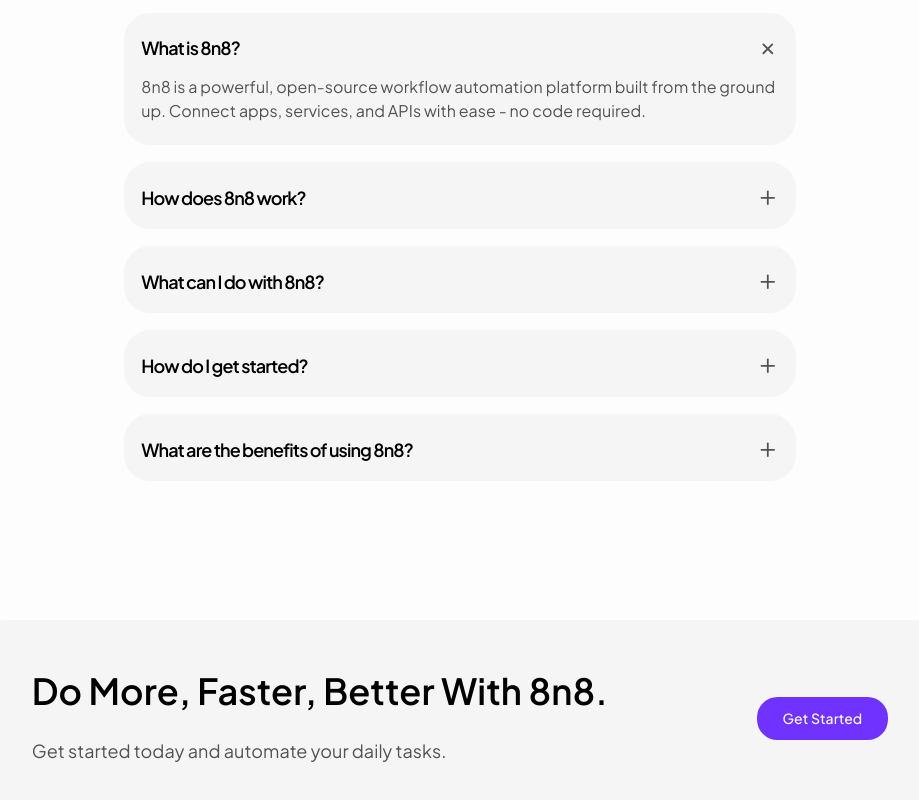
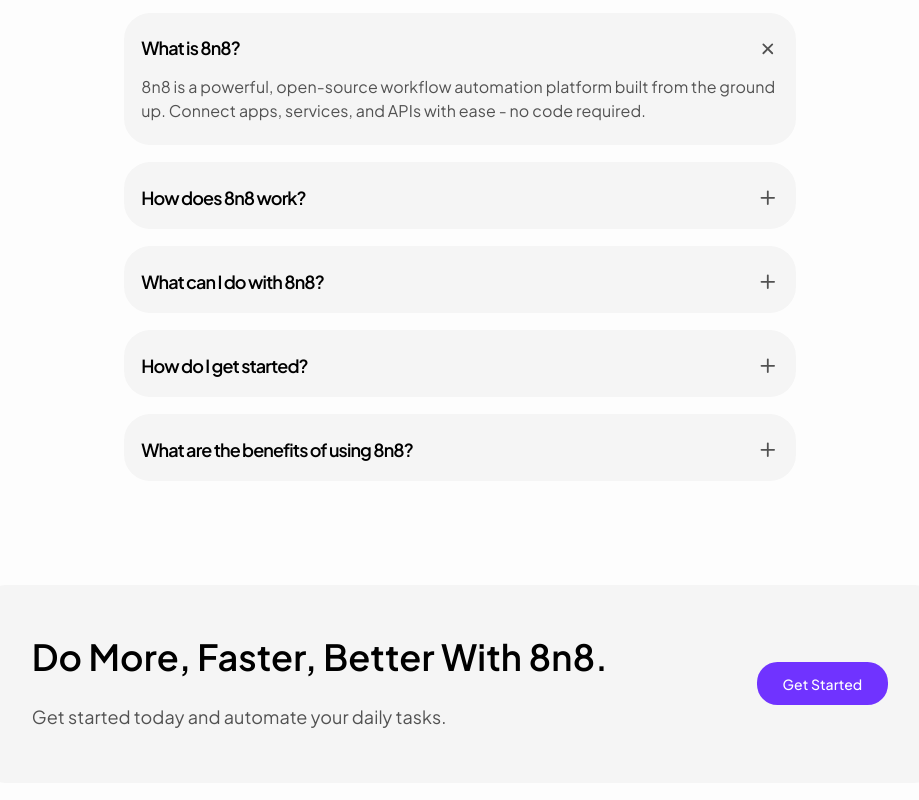
Before and after one commit to d-cryptic/8n8, a Next.js app in the folder 8n8/: page / in a window 1280 px wide. Shown: the part 3674-4474 px from the top of the page, without its empty margins (180-1099 px from the left). Built offline with nearby package versions, Linux system fonts and the light colour scheme.

Commit message:
added CTA component - configured styling

```diff
--- a/8n8/components/CTA.tsx
+++ b/8n8/components/CTA.tsx
@@ -26,7 +26,7 @@
   },
 }: Cta10Props) => {
   return (
-    <section className="py-16 w-3/4 mx-auto">
+    <section className="py-8 w-3/4 mx-auto">
       <div className="container">
         <div className="bg-muted flex w-full flex-col gap-16 overflow-hidden rounded-lg p-8 md:rounded-xl lg:flex-row lg:items-center lg:p-12">
           <div className="flex-1">
```
